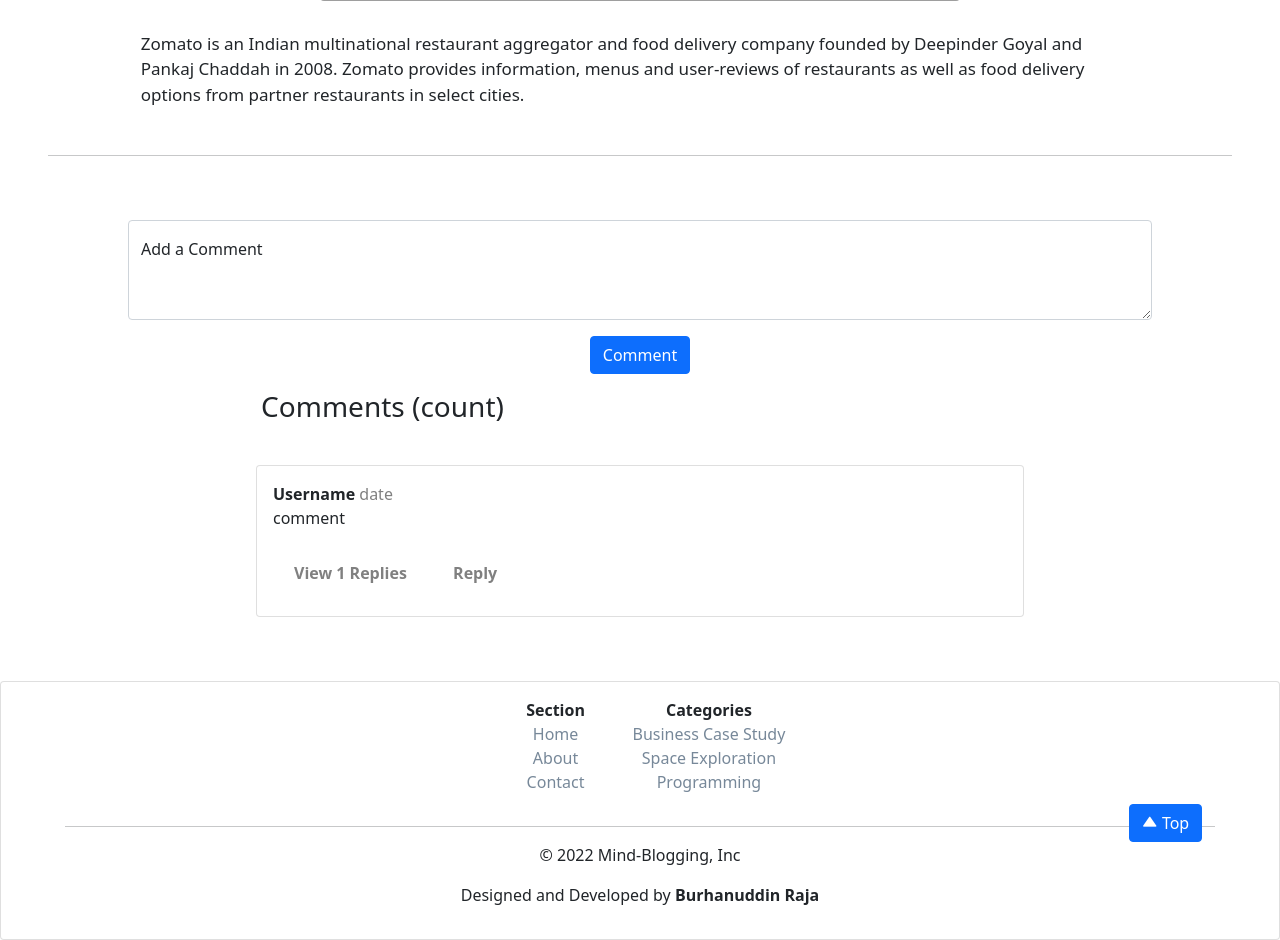
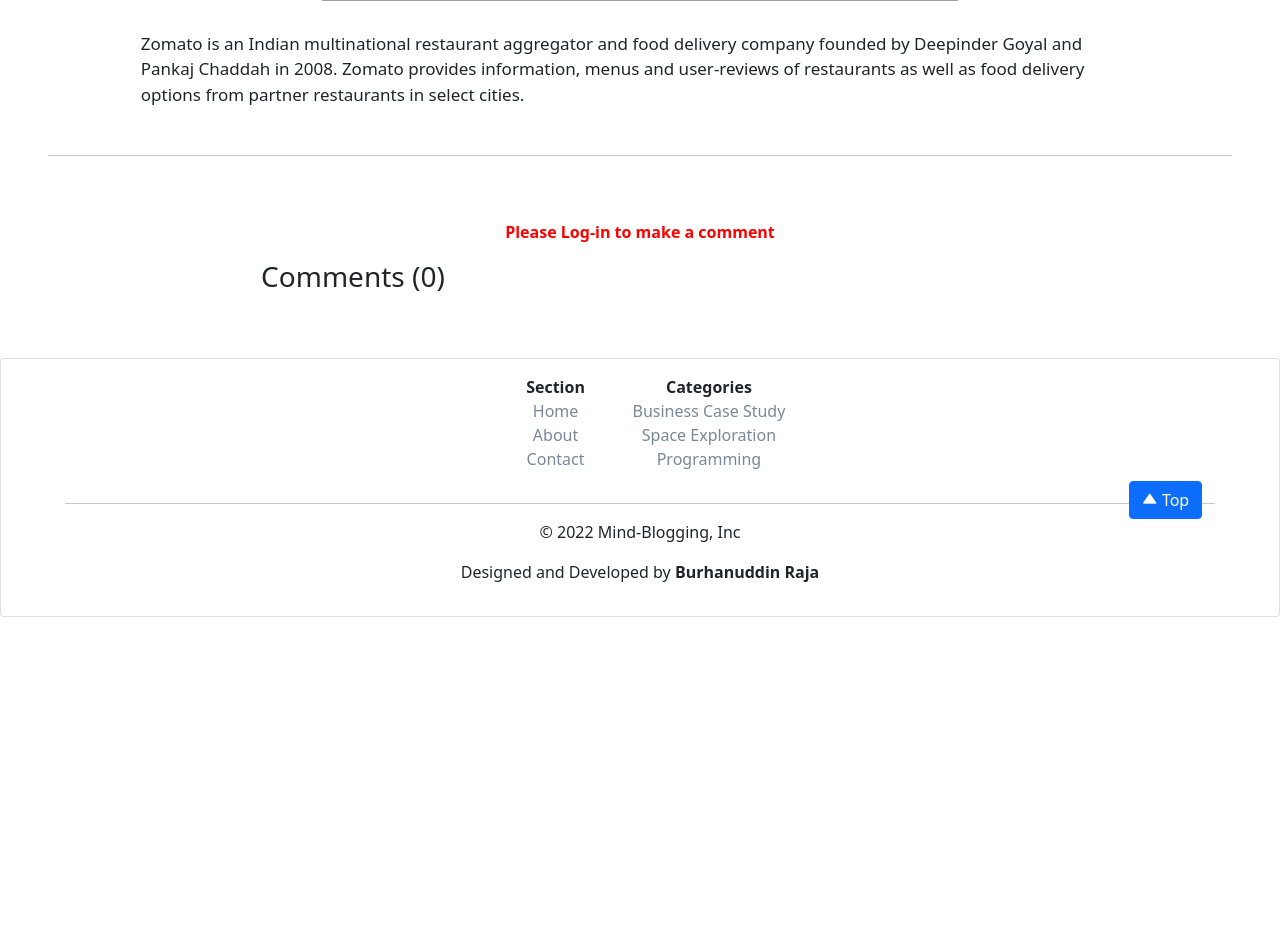
Before and after one commit to BurhanRaja/Blog, a Django app: a page that uses templates/blogs/post.html in a window 1280 px wide. Shown: the part 727-1667 px from the top of the page. After the commit the page ends 1344 px from the top, so only its background shows below. Run offline with Django 4.2, Linux system fonts and the light colour scheme; data comes from the database, SQL or seed files in the repository; both versions use the stored data as it was after the commit; parts of the project's set-up code (start-up, migrations or seed data) failed here and were passed over; grey boxes are pictures that could not be loaded.

Commit message:
Comments on templates and authenticated

```diff
--- a/blog/views.py
+++ b/blog/views.py
@@ -120,7 +120,7 @@
     post_list = Post.objects.filter(slug=slug).first()
     comments = Comment.objects.filter(post = post_list)
 
-    context = {'post_list' : post_list, 'comments':comments}
+    context = {'post_list' : post_list, 'comments':comments, 'user':request.user}
     return render(request, 'blogs/post.html', context)
 
 def postcomment(request):
--- a/templates/blogs/post.html
+++ b/templates/blogs/post.html
@@ -30,6 +30,7 @@
 <hr class="m-5">
 
 <div class="comment-container">
+  {% if user.is_authenticated %}
   <form action="/postcomment/" method="POST" class="form-floating">
     {% csrf_token %}
     <textarea class="form-control" placeholder="Leave a comment here" id="floatingTextarea2"
@@ -40,16 +41,20 @@
       <button type="submit" class="btn btn-primary">Comment</button>
     </div>
 </form>
+{% else %}
+<p style="text-align:center;"><strong style="color:red;">Please Log-in to make a comment</strong></p>
+{% endif %}
 
   <div class="comment">
-    <h3>Comments (count)</h3>
+    <h3>Comments ({{comments.count}})</h3>
   </div>
 
+  {% for comment in comments %}
   <div class="card w-75 card-user-comment">
     <div class="card-body">
-      <strong class="card-title">Username</strong>
-      <span class="comm-date"> date</span>
-      <p class="card-text">comment</p>
+      <strong class="card-title">{{comment.user}}</strong>
+      <span class="comm-date">{{comment.timestamp|date:"M d, Y H:m"}}</span>
+      <p class="card-text">{{comment.comment}}</p>
 
       {% comment %} Start {% endcomment %}
       <button class="btn m-2 reply-btn" type="button" data-bs-toggle="collapse" data-bs-target="#collapseView"
@@ -88,6 +93,7 @@
 
     </div>
   </div>
+  {% endfor %}
 
 </div>
 
```
Also changed, not shown: db.sqlite3.
